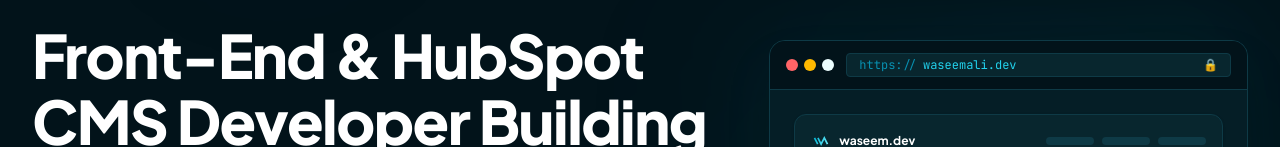
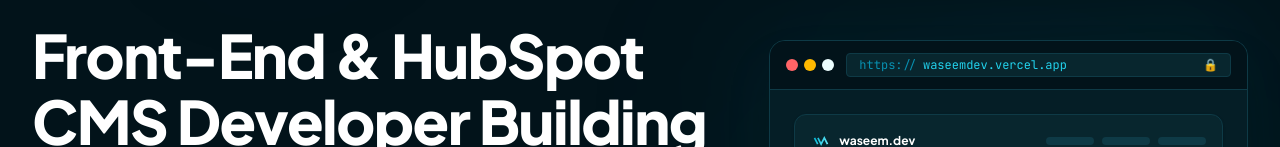
Before and after one commit to waseemali-dev/my-portfolio, a React (Vite) app: page / in a window 1280 px wide. Shown: the part 181-328 px from the top of the page. Built offline with nearby package versions, Linux system fonts and the light colour scheme.

Commit message:
chore: update domain name in browser mock UI
Update the displayed URL to match the current deployment environment.

```diff
--- a/src/App.tsx
+++ b/src/App.tsx
@@ -564,7 +564,7 @@
                   <div className="flex-1 max-w-md mx-auto h-6 rounded bg-white dark:bg-slate-900 border border-slate-200/60 dark:border-slate-800 flex items-center justify-between px-3 text-[10px] sm:text-xs text-slate-400 dark:text-slate-500 font-mono">
                     <div className="flex items-center gap-1.5 truncate">
                       <span className="text-secondary">https://</span>
-                      <span>waseemali.dev</span>
+                      <span>waseemdev.vercel.app</span>
                     </div>
                     <span className="text-slate-300 dark:text-slate-700">🔒</span>
                   </div>
```
